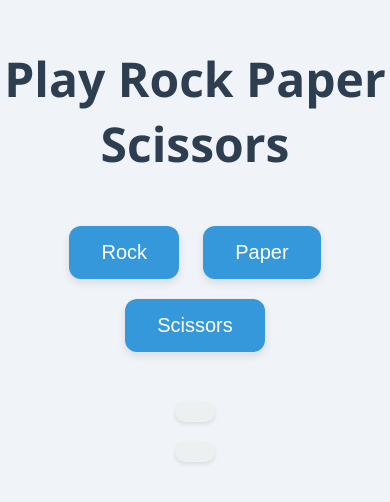
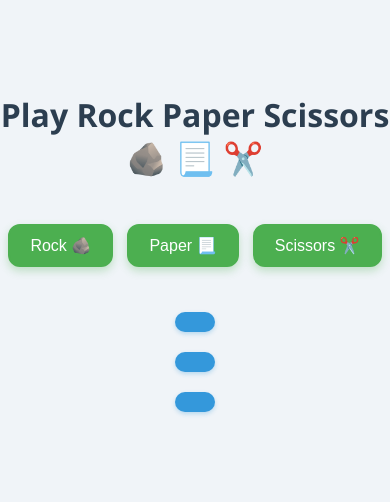
Before and after one commit to Guna-meda/Rock-Paper-Scissors, a plain HTML site: page index.html in a window 390 px wide. Shown: the part 174-676 px from the top of the page. Drawn offline with Linux system fonts and the light colour scheme.

Commit message:
modified css

```diff
--- a/index.html
+++ b/index.html
@@ -7,16 +7,17 @@
     <title>Rock Paper Scissors Game</title>
   </head>
   <body>
-    <h1>Play Rock Paper Scissors</h1>
+    <h1>Play Rock Paper Scissors 🪨 📃 ✂️</h1>
     <div class="buttons">
-      <button onclick="playGame('Rock')">Rock</button>
-      <button onclick="playGame('Paper')">Paper</button>
-      <button onclick="playGame('Scissors')">Scissors</button>
+      <button onclick="playGame('Rock')">Rock 🪨</button>
+      <button onclick="playGame('Paper')">Paper 📃</button>
+      <button onclick="playGame('Scissors')">Scissors ✂️</button>
     </div>
 
     <div class="msg">
       <h2 id="message1"></h2>
       <h2 id="message2"></h2>
+      <h2 id="message3"></h2>
     </div>
 
     <script>
@@ -31,17 +32,29 @@
         }
       }
 
+      score = {
+        win : 0,
+        lost :0,
+        tie :0,
+      };
+
       function getResult(playerChoice, computerChoice) {
         if (playerChoice === computerChoice) {
+          score.tie++;
           return "It's a tie!";
+
         } else if (
           (playerChoice === "Rock" && computerChoice === "Scissors") ||
           (playerChoice === "Paper" && computerChoice === "Rock") ||
           (playerChoice === "Scissors" && computerChoice === "Paper")
         ) {
+          score.win++;
           return "You win!";
+
         } else {
+          score.lost++
           return "Computer wins!";
+
         }
       }
 
@@ -50,10 +63,14 @@
         let resultMsg = getResult(playerChoice, computerChoice);
 
         alert(`You have chosen ${playerChoice}.`);
+        console.log(score);
 
         document.querySelector("#message1").innerText = `Computer choice is ${computerChoice}`;
         document.querySelector("#message2").innerText = `Winner - ${resultMsg}`;
+        document.querySelector("#message3").innerText = `score - wins: ${score.win},losses : ${score.lost},Ties : ${score.tie}`;
       }
+
+
     </script>
   </body>
 </html>
--- a/style.css
+++ b/style.css
@@ -1,5 +1,3 @@
-/* style.css */
-
 body {
     font-family: 'Segoe UI', Tahoma, Geneva, Verdana, sans-serif;
     background: #f0f4f8;
@@ -25,8 +23,8 @@ h1 {
 }
 
 button {
-    background-color: #3498db;
-    border: none;
+    background-color: #4CAF50;
+    border: 2px solid #4CAF50;
     color: white;
     padding: 15px 32px;
     text-align: center;
@@ -37,20 +35,38 @@ button {
     cursor: pointer;
     border-radius: 12px;
     transition: background-color 0.3s ease, transform 0.3s ease;
-    box-shadow: 0 4px 8px rgba(0, 0, 0, 0.1);
+    box-shadow: 0 4px 8px rgba(76, 175, 80, 0.3);
 }
 
 button:hover {
-    background-color: #2980b9;
+    background-color: #45a049;
+    border-color: #45a049;
     transform: scale(1.05);
 }
 
-#message1, #message2 {
+#message1, #message2, #message3 {
     font-size: 1.5em;
     margin-top: 20px;
-    background-color: #ecf0f1;
-    color: #2c3e50;
+    background-color: #3498db;
+    color: #ffffff;
     padding: 10px 20px;
     border-radius: 10px;
-    box-shadow: 0 2px 4px rgba(0, 0, 0, 0.1);
+    box-shadow: 0 2px 4px rgba(52, 152, 219, 0.3);
 }
+
+/* CSS for Phones and Tablets */
+@media (max-width: 767px) {
+    h1 {
+        font-size: 2em;
+    }
+
+    button {
+        font-size: 16px;
+        padding: 10px 20px;
+        margin: 5px;
+    }
+
+    #message1, #message2, #message3 {
+        font-size: 1em;
+    }
+}
```
